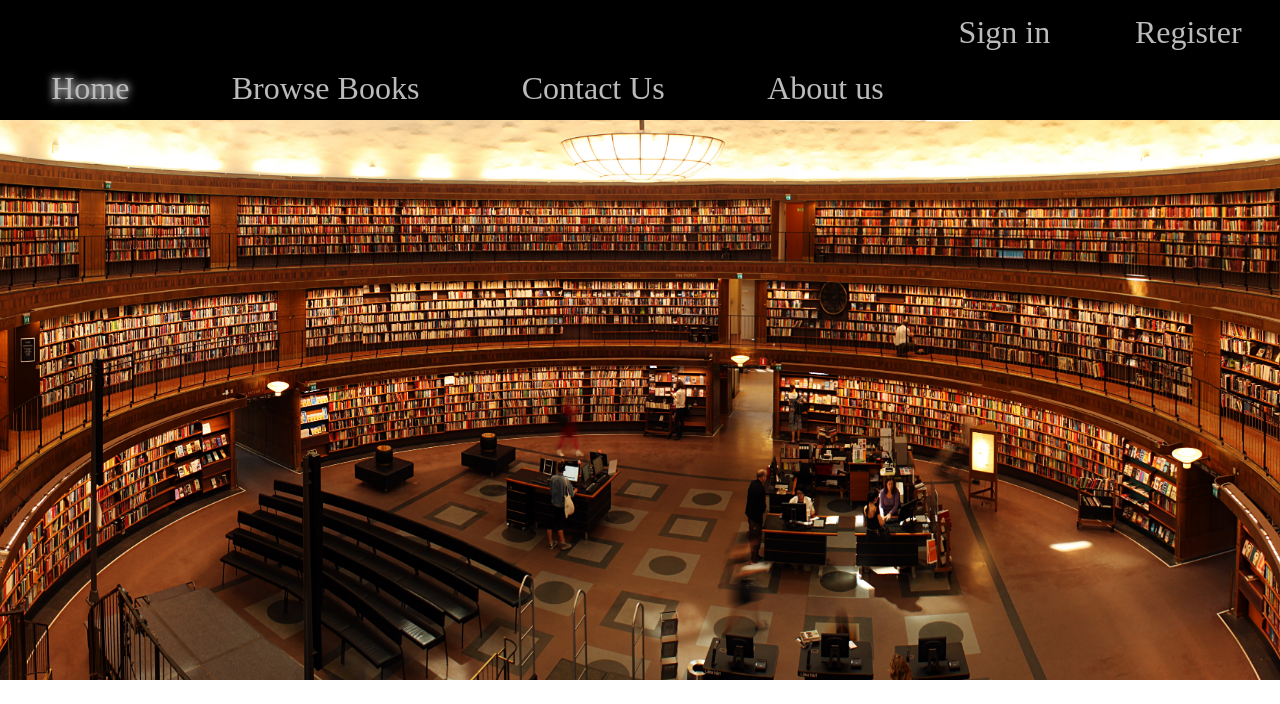
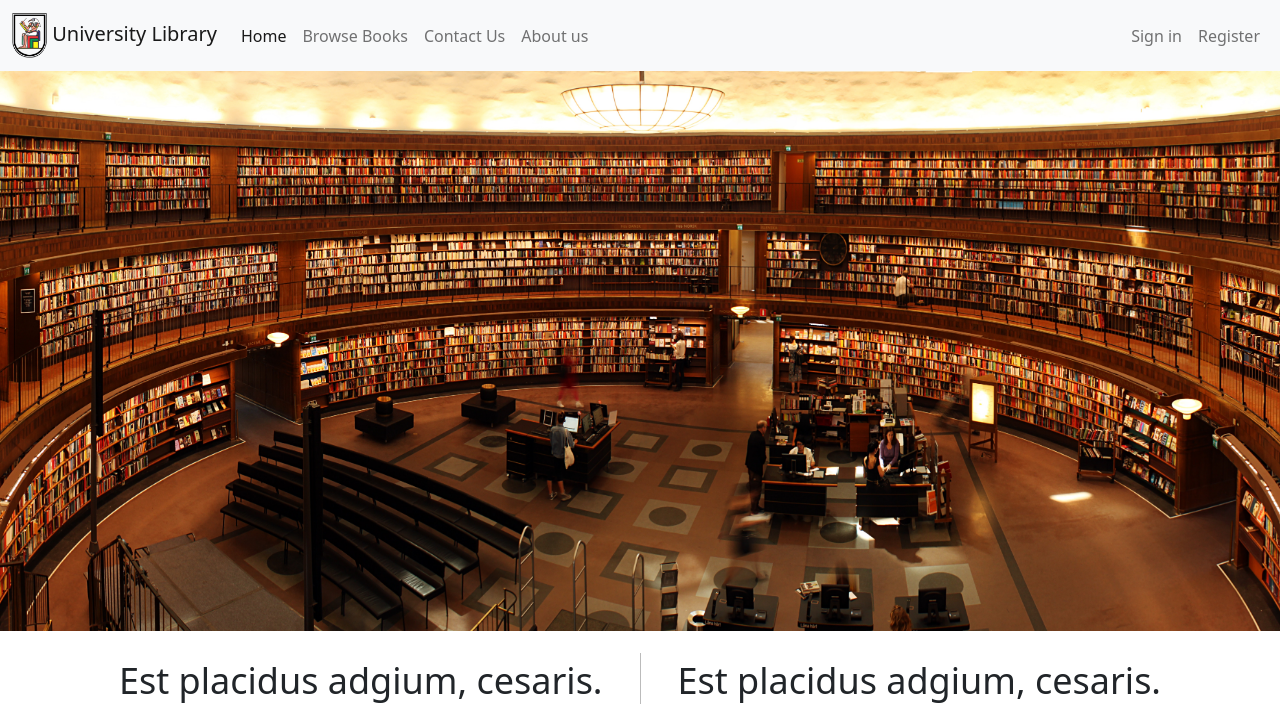
Before and after one commit to elhusseinn/Web-Technology-Final-Project, a Django app: page / in a window 1280 px wide. Shown: the top 704 px of the page. Run offline with Django 3.2, Linux system fonts and the light colour scheme; some libraries are stand-ins or nearby versions.

Commit message:
Updated header

```diff
--- a/static/css/home.css
+++ b/static/css/home.css
@@ -59,3 +59,10 @@
     top: 50%;
     transform: translateY(-50%);
 }
+
+.background-img{
+    width: 100%;
+    height: 70vh;
+    background-size: 100% 70vh;
+    background-repeat: no-repeat;
+}
--- a/static/css/main.css
+++ b/static/css/main.css
@@ -1,6 +1,4 @@
-{% load static %}
-
-*{
+/* *{
     margin: 0;
     padding: 0;
     box-sizing: border-box;
@@ -47,13 +45,6 @@
     padding: 2%;
 }
 
-.background-img{
-    width: 100%;
-    height: 70vh;
-    background-size: 100% 70vh;
-    background-repeat: no-repeat;
-}
-
 footer{
     width: 100%;
     position: relative;
@@ -69,3 +60,4 @@
       0 0 7px #bbb,
       0 0 10px #bbb;
 }
+ */
--- a/templates/Home/home.html
+++ b/templates/Home/home.html
@@ -8,6 +8,12 @@
 {% endblock headscript %}
 
 {% block content %}
+
+    <div
+            class="background-img"
+            style="background-image: url('{% static 'img/background.jpg' %}')"
+    >
+    </div>
 
     <div class="container">
         <div class="center-container">
--- a/templates/base.html
+++ b/templates/base.html
@@ -1,43 +1,76 @@
 <!DOCTYPE html>
 <html lang="en">
+
 <head>
     {% load static %}
+    <meta charset="utf-8">
+    <meta name="viewport" content="width=device-width, initial-scale=1">
+
+    <script src="https://kit.fontawesome.com/2c1caecb37.js" crossorigin="anonymous"></script>
+    <link href="https://cdn.jsdelivr.net/npm/bootstrap@5.0.2/dist/css/bootstrap.min.css" rel="stylesheet"
+        integrity="sha384-EVSTQN3/azprG1Anm3QDgpJLIm9Nao0Yz1ztcQTwFspd3yD65VohhpuuCOmLASjC" crossorigin="anonymous">
     <link rel="stylesheet" href="{% static 'css/main.css' %}">
-    <script src="https://kit.fontawesome.com/2c1caecb37.js" crossorigin="anonymous"></script>
-    <meta charset="UTF-8">
+
     <title>
         {% block title %} {% endblock title %}
     </title>
     {% block headscript %} {% endblock headscript %}
 </head>
+
 <body>
     <header>
-        <nav>
-            <div class="nav-items">
-                <a href="#" id="active">Home</a>
-                <a href="#">Browse Books</a>
-                <a href="#">Contact Us</a>
-                <a href="#">About us</a>
+        <nav class="navbar navbar-expand-lg sticky-top navbar-light bg-light">
+            <div class="container-fluid">
+                <a class="navbar-brand" href="{% url 'home' %}">
+                    <img src="{% static 'img/cairo_uni_logo.png' %}" alt="" width="35" height="45"
+                        class="d-inline-block">
+                    University Library
+                </a>
+                <button class="navbar-toggler" type="button" data-bs-toggle="collapse" data-bs-target="#navbarNav"
+                    aria-controls="navbarNav" aria-expanded="false" aria-label="Toggle navigation">
+                    <span class="navbar-toggler-icon"></span>
+                </button>
+                <div class="collapse navbar-collapse justify-content-between" id="navbarNav">
+                    <div class="navbar-nav">
+                        {% url 'home' as home_url %}
+                        <a class="nav-link {% if request.get_full_path == home_url %}active{% endif %}"
+                            href="{% url 'home' %}">
+                            Home
+                        </a>
+                        <a class="nav-link" href="#">Browse Books</a>
+                        <a class="nav-link" href="#">Contact Us</a>
+                        <a class="nav-link" href="#">About us</a>
+                    </div>
+
+                    <div class="navbar-nav">
+                        {% url 'register' as register_url %}
+                        <a class="nav-link" href="#">Sign in</a>
+                        <a class="nav-link {% if request.get_full_path == register_url %}active{% endif %}"
+                            href="{% url 'register' %}">
+                            Register
+                        </a>
+                    </div>
+                </div>
             </div>
-            <div class="user-items">
-                <a href="#">Sign in</a>
-                <a href="{% url 'register' %}">Register</a>
-            </div>
+
         </nav>
     </header>
 
-    <div
-            class="background-img"
-            style="background-image: url('{% static 'img/background.jpg' %}')"
-    >
 
-    </div>
 
     {% block content %} {% endblock content %}
 
     <footer>
         <p> &copy; Web Technology 2021 Team from S18 </p>
     </footer>
+
+    <script src="https://cdn.jsdelivr.net/npm/@popperjs/core@2.9.2/dist/umd/popper.min.js"
+        integrity="sha384-IQsoLXl5PILFhosVNubq5LC7Qb9DXgDA9i+tQ8Zj3iwWAwPtgFTxbJ8NT4GN1R8p"
+        crossorigin="anonymous"></script>
+    <script src="https://cdn.jsdelivr.net/npm/bootstrap@5.0.2/dist/js/bootstrap.min.js"
+        integrity="sha384-cVKIPhGWiC2Al4u+LWgxfKTRIcfu0JTxR+EQDz/bgldoEyl4H0zUF0QKbrJ0EcQF"
+        crossorigin="anonymous"></script>
     {% block jsScripts %} {% endblock jsScripts %}
 </body>
+
 </html>
```
Also changed, not shown: static/img/cairo_uni_logo.png (added).
